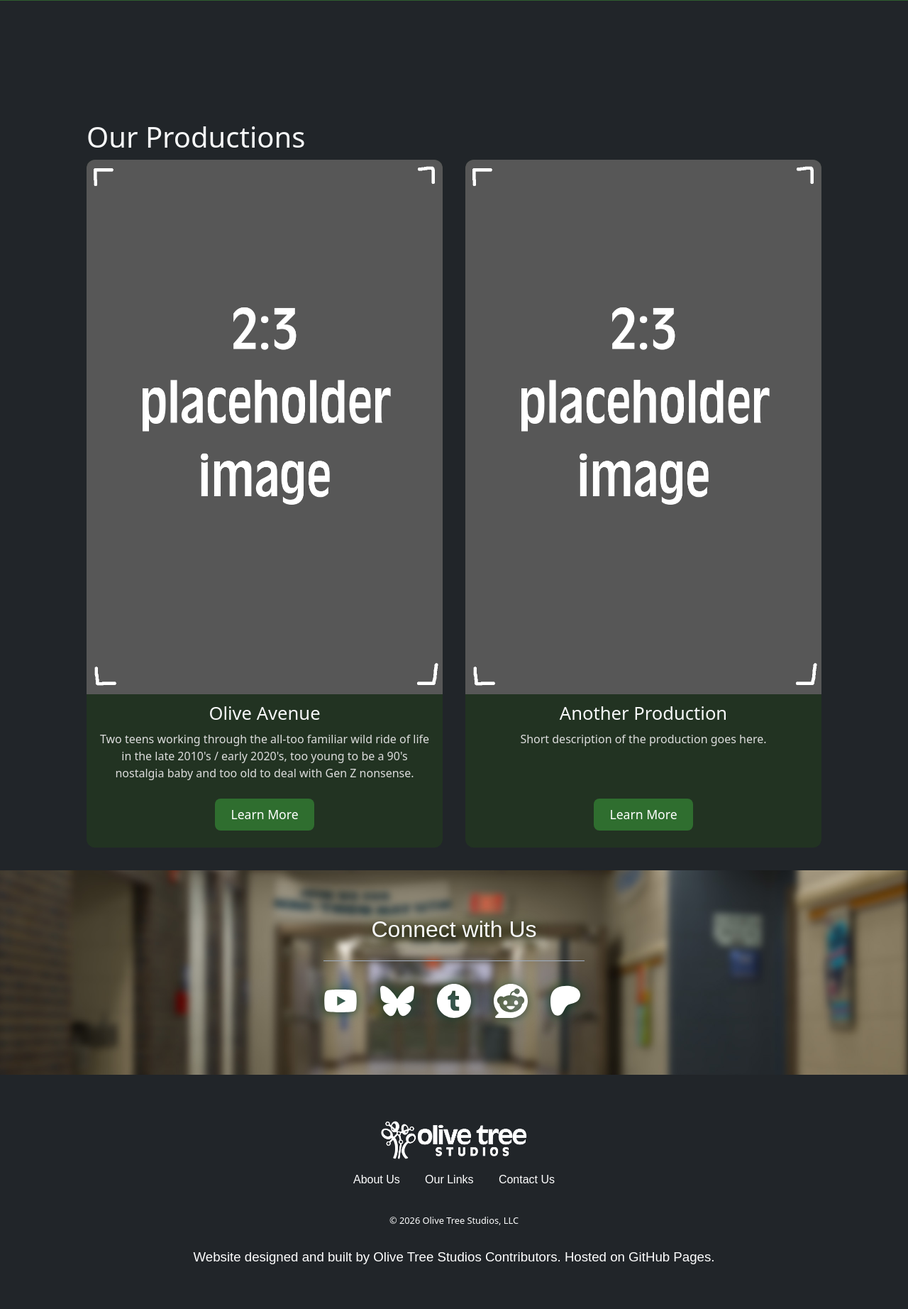
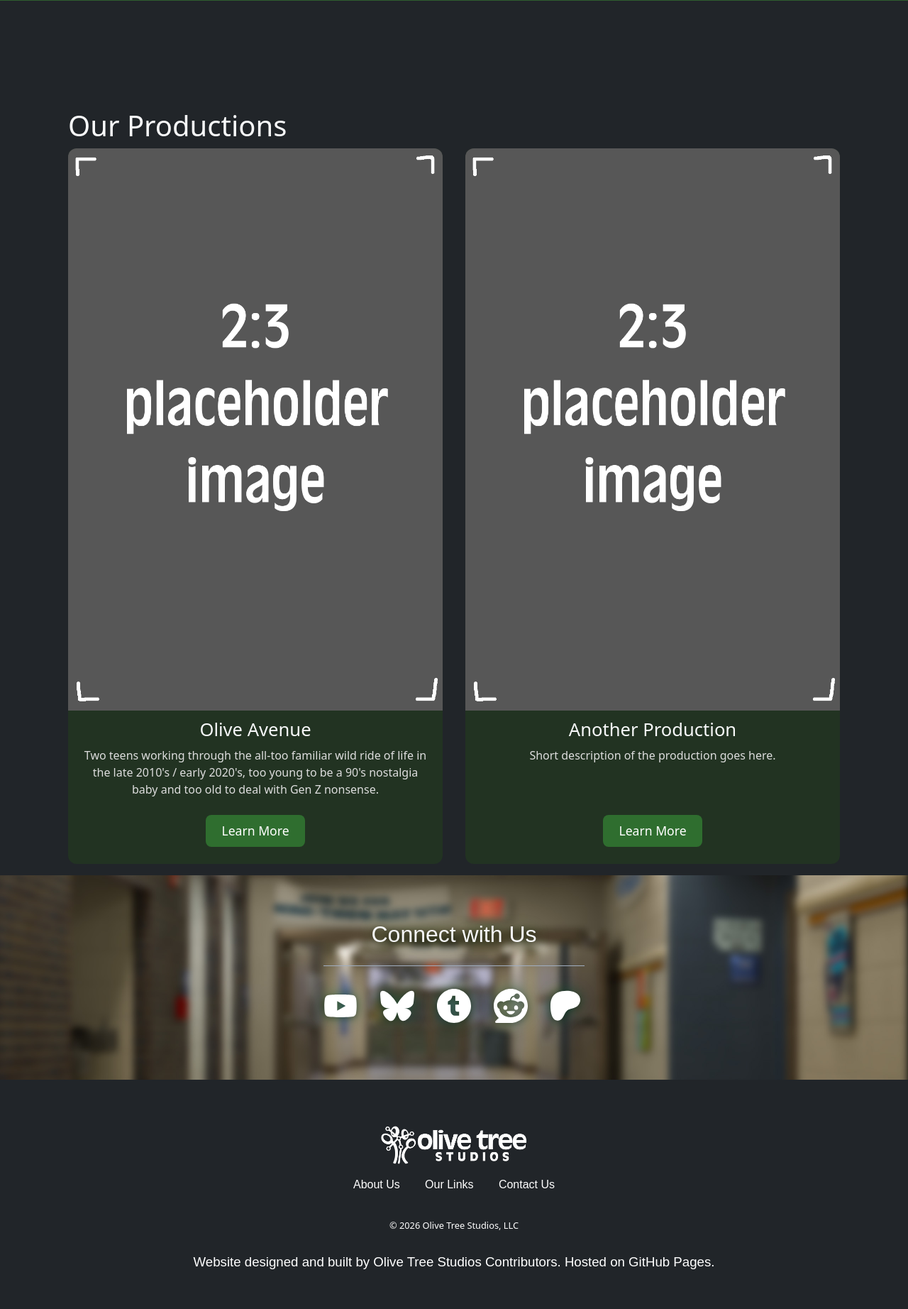
Before and after one commit to olivetreestudiosllc/olive-tree-studios-website, a PHP site: page /our-productions in a window 1280 px wide. Shown: the part 385-2229 px from the top of the page at 71% size. Before the commit the page ends 2166 px from the top, so only its background shows below. Run offline with PHP 8.4, Linux system fonts and the light colour scheme.

Commit message:
consistant page widths with rem

```diff
--- a/site-css/main.css
+++ b/site-css/main.css
@@ -40,10 +40,9 @@ p {
 }
 
 .page-container {
-    max-width: 1100px;
-    margin: 0 auto;
-    width: 100%;
-    padding: 2rem 2rem 2rem 2rem;
+    width: min(90%, 70rem);
+    margin-inline: auto;
+    padding: 1rem;
 }
 
 /* ------------------------------ */
```
